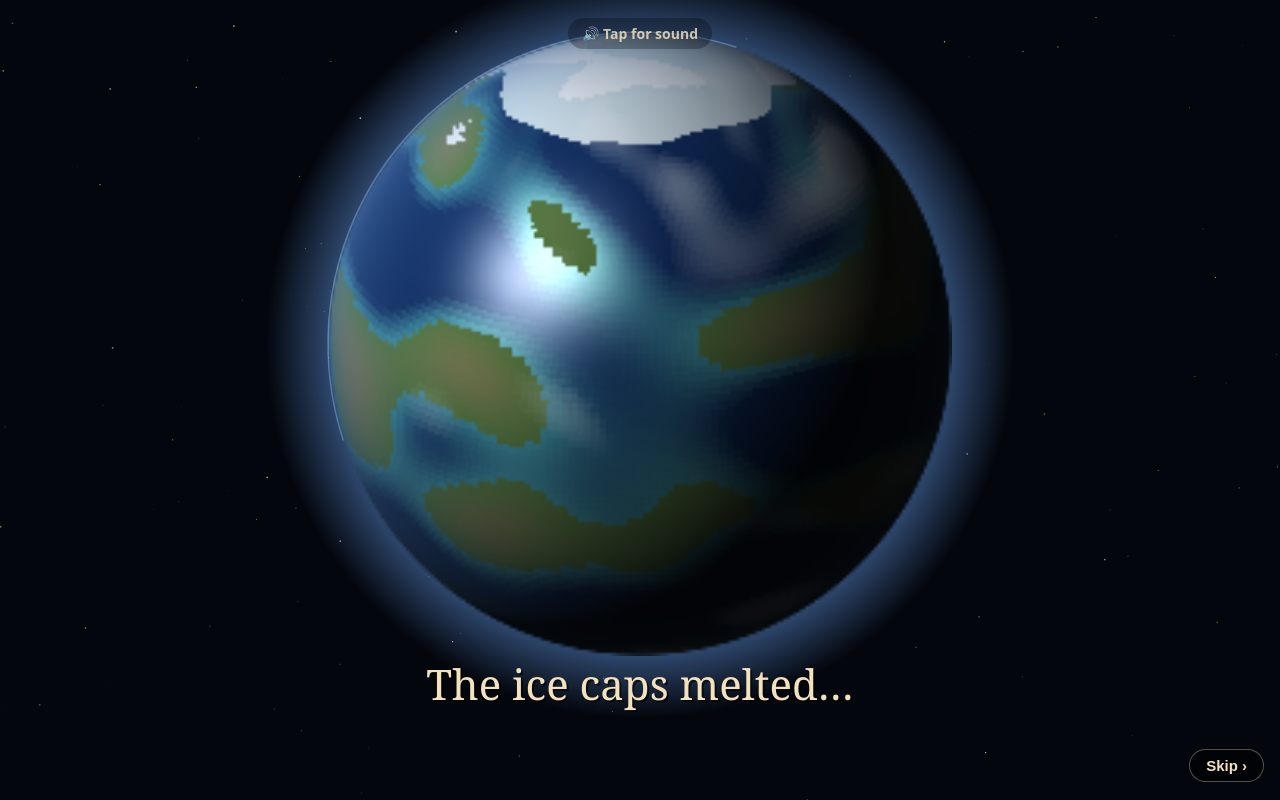
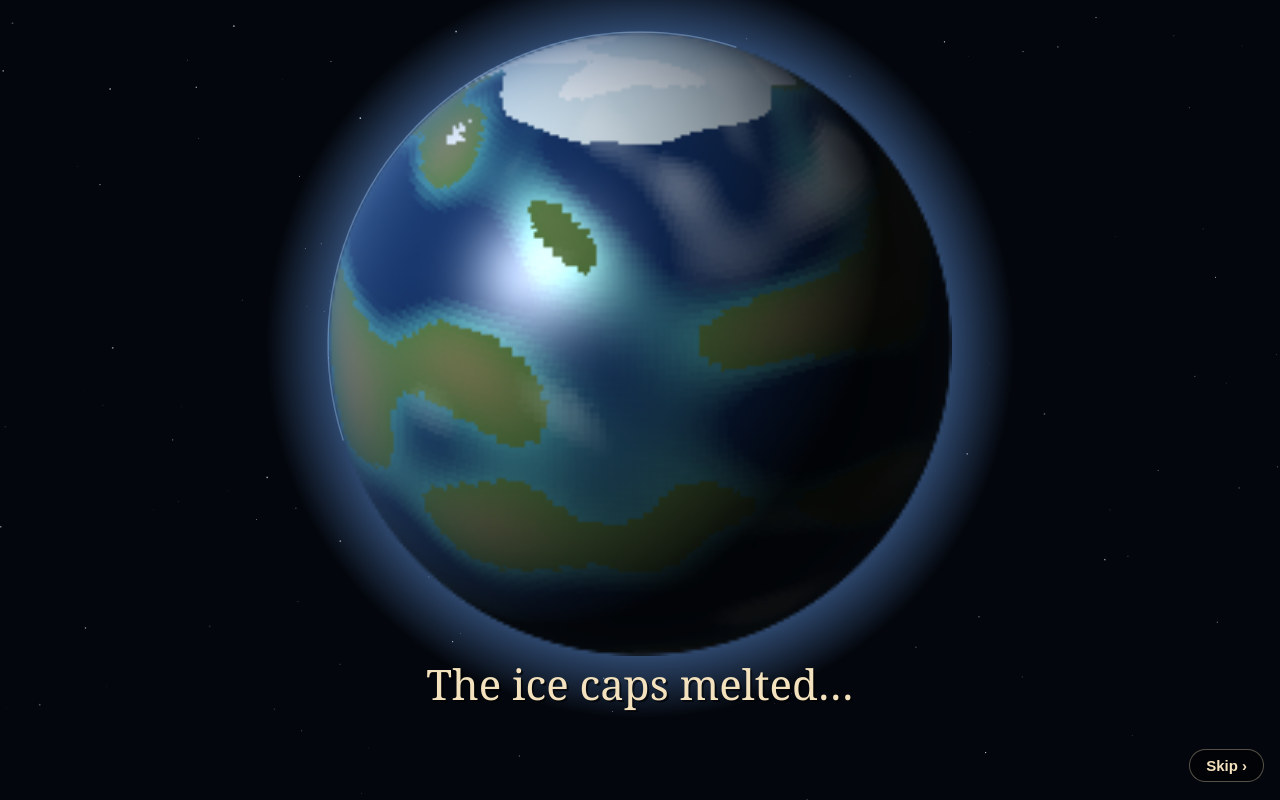
Before and after one commit to omerv85/ShantyBoat, a plain HTML site: page index.html in a window 1280 px wide. Drawn offline with Linux system fonts and the light colour scheme; animation ran at ten frames a second; a web font is replaced by a local one.

Commit message:
Turn intro sound on by default
Audio starts immediately when the browser allows it; otherwise it starts on
the first tap or key press.

Co-Authored-By: Claude Opus 5.5 <noreply@anthropic.com>

```diff
--- a/index.html
+++ b/index.html
@@ -1938,8 +1938,8 @@ function playIntro(done){
   const I=INTRO;Object.assign(I,{on:true,t:0,done,started:false,ps:[],rings:[],flags:{}});
   I.el=$('intro');I.cv=$('introcv');I.g=I.cv.getContext('2d');
   I.el.style.opacity=1;I.el.classList.remove('hidden');$('start').classList.add('hidden');I.seen=true;
-  $('tapsound').classList.toggle('hidden',!!SND.ctx);
-  introAudio(0);
+  I.audioOn=false;$('tapsound').classList.remove('hidden');
+  tryIntroSound();
 }
 function skipIntro(){
   const I=INTRO;if(!I.on||I.t>=INTRO_LEN-INTRO_FADE)return;
@@ -1968,8 +1968,19 @@ function introFrame(dt){
 }
 $('skip').addEventListener('click',e=>{e.stopPropagation();skipIntro();});
 // the intro starts on page load without sound; the first tap unlocks audio and joins in at the current moment
-$('intro').addEventListener('pointerdown',()=>{if(SND.ctx||!INTRO.on)return;SND.init();$('tapsound').classList.add('hidden');
-  if(INTRO.t<INTRO_LEN-INTRO_FADE)introAudio(INTRO.t);});
+// Sound is on by default: we try to start audio right away. Browsers that block autoplay keep the audio context suspended
+// until the first tap or key press, so the "tap for sound" hint stays up until then and the sound joins in at that moment.
+function introSoundOn(){
+  if(INTRO.audioOn||!INTRO.on)return;INTRO.audioOn=true;$('tapsound').classList.add('hidden');
+  if(INTRO.t<INTRO_LEN-INTRO_FADE)introAudio(INTRO.t);
+}
+function tryIntroSound(){
+  if(!INTRO.on||INTRO.audioOn)return;
+  SND.init();const c=SND.ctx;if(!c)return;
+  if(c.state==='running')introSoundOn();
+  else{const p=c.resume();if(p&&p.then)p.then(()=>{if(c.state==='running')introSoundOn();}).catch(()=>{});}
+}
+for(const ev of ['pointerdown','keydown','touchend'])document.addEventListener(ev,tryIntroSound,{capture:true});
 
 // menu backdrop: some floating debris
 (function(){for(let i=0;i<60;i++){const a=rand(6.3),d=rand(40,900);items.push(makeItem(Math.cos(a)*d,Math.sin(a)*d));}})();
```
Also changed, not shown: 2 other files.
